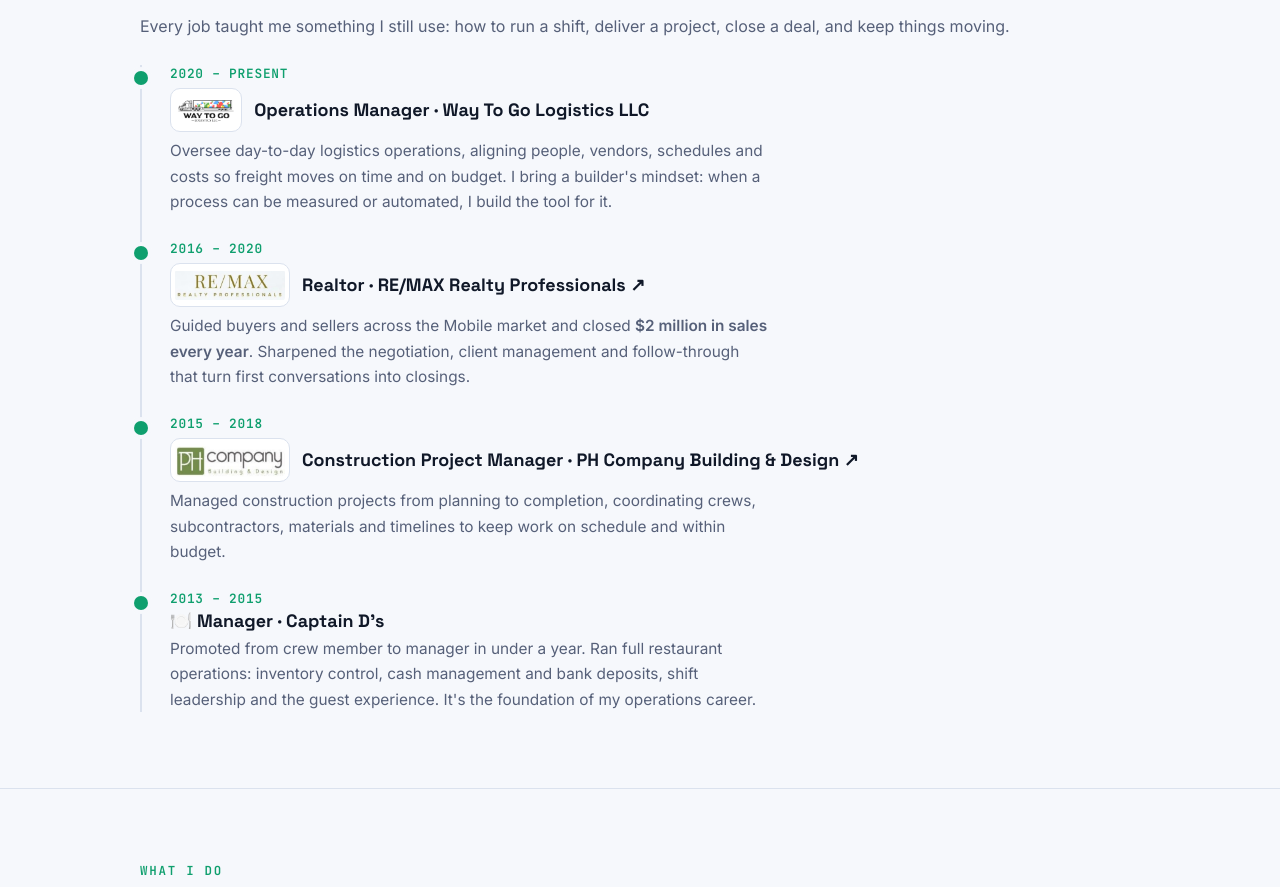
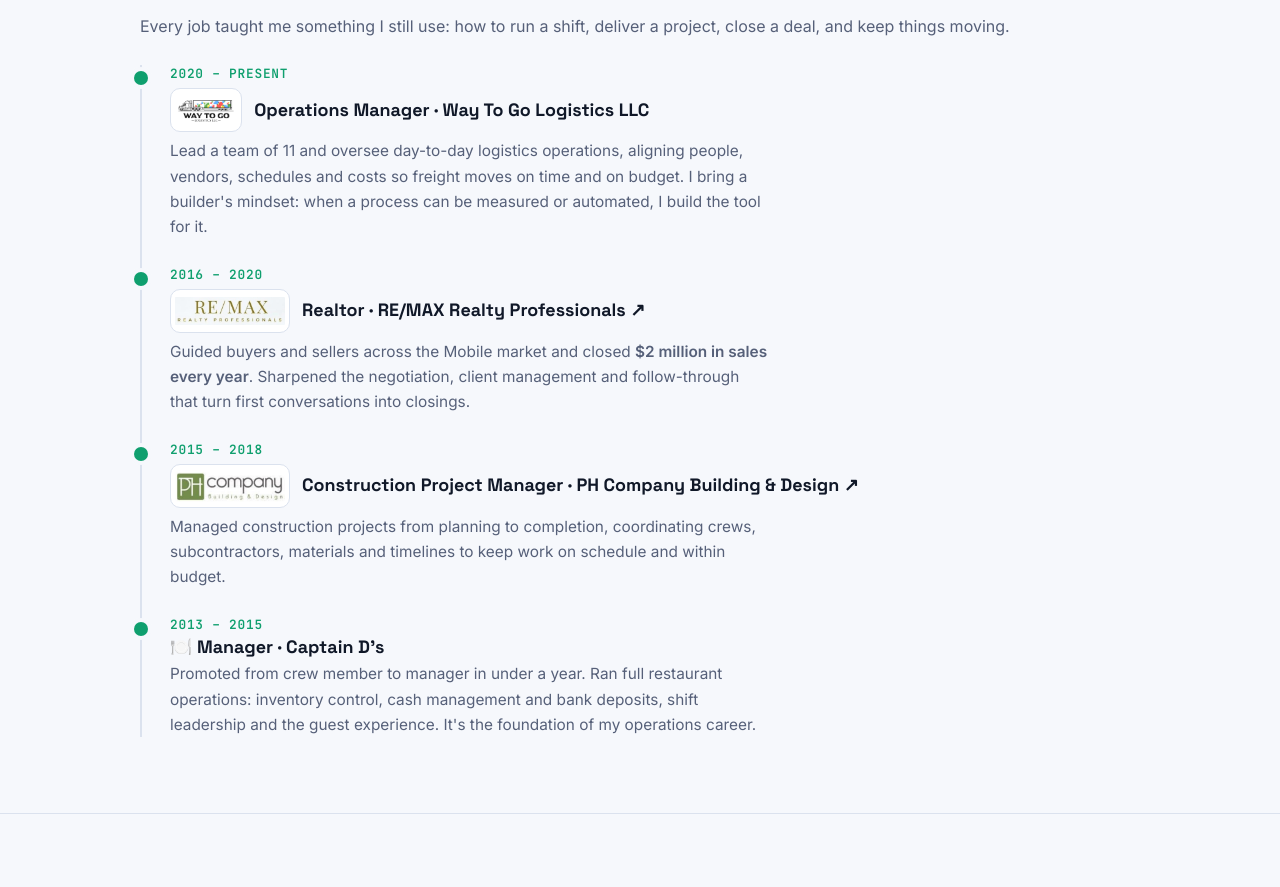
Before and after one commit to demetriusreynolds251-maker/demetriusreynolds251-maker.github.io, a plain HTML site: page index.html in a window 1280 px wide. Shown: the part 1840-2727 px from the top of the page. Drawn offline with Linux system fonts and the light colour scheme.

Commit message:
Way To Go: leads a team of 11
Co-Authored-By: Claude Opus 5.5 <noreply@anthropic.com>

```diff
--- a/index.html
+++ b/index.html
@@ -121,7 +121,7 @@ footer{padding:36px 0 54px;color:var(--muted);font-size:.86rem;border-top:1px so
   <h2>From running a store to running logistics</h2>
   <p class="muted">Every job taught me something I still use: how to run a shift, deliver a project, close a deal, and keep things moving.</p>
   <div class="path">
-    <div class="step reveal"><div class="yr">2020 – PRESENT</div><div class="co"><img src="img/waytogo.png" alt="Way To Go Logistics LLC logo"><h3>Operations Manager · Way To Go Logistics LLC</h3></div><p>Oversee day-to-day logistics operations, aligning people, vendors, schedules and costs so freight moves on time and on budget. I bring a builder's mindset: when a process can be measured or automated, I build the tool for it.</p></div>
+    <div class="step reveal"><div class="yr">2020 – PRESENT</div><div class="co"><img src="img/waytogo.png" alt="Way To Go Logistics LLC logo"><h3>Operations Manager · Way To Go Logistics LLC</h3></div><p>Lead a team of 11 and oversee day-to-day logistics operations, aligning people, vendors, schedules and costs so freight moves on time and on budget. I bring a builder's mindset: when a process can be measured or automated, I build the tool for it.</p></div>
     <div class="step reveal"><div class="yr">2016 – 2020</div><div class="co"><img src="img/remax.jpg" alt="RE/MAX Realty Professionals logo"><h3><a href="https://www.facebook.com/share/1LR44uVqC4/" target="_blank" rel="noopener">Realtor · RE/MAX Realty Professionals ↗</a></h3></div><p>Guided buyers and sellers across the Mobile market and closed <b>$2 million in sales every year</b>. Sharpened the negotiation, client management and follow-through that turn first conversations into closings.</p></div>
     <div class="step reveal"><div class="yr">2015 – 2018</div><div class="co"><img src="img/phcompany.jpg" alt="PH Company Building &amp; Design logo"><h3><a href="https://www.facebook.com/share/1G7df9BfxY/" target="_blank" rel="noopener">Construction Project Manager · PH Company Building &amp; Design ↗</a></h3></div><p>Managed construction projects from planning to completion, coordinating crews, subcontractors, materials and timelines to keep work on schedule and within budget.</p></div>
     <div class="step reveal" style="padding-bottom:0"><div class="yr">2013 – 2015</div><h3>🍽️ Manager · Captain D's</h3><p>Promoted from crew member to manager in under a year. Ran full restaurant operations: inventory control, cash management and bank deposits, shift leadership and the guest experience. It's the foundation of my operations career.</p></div>
```
